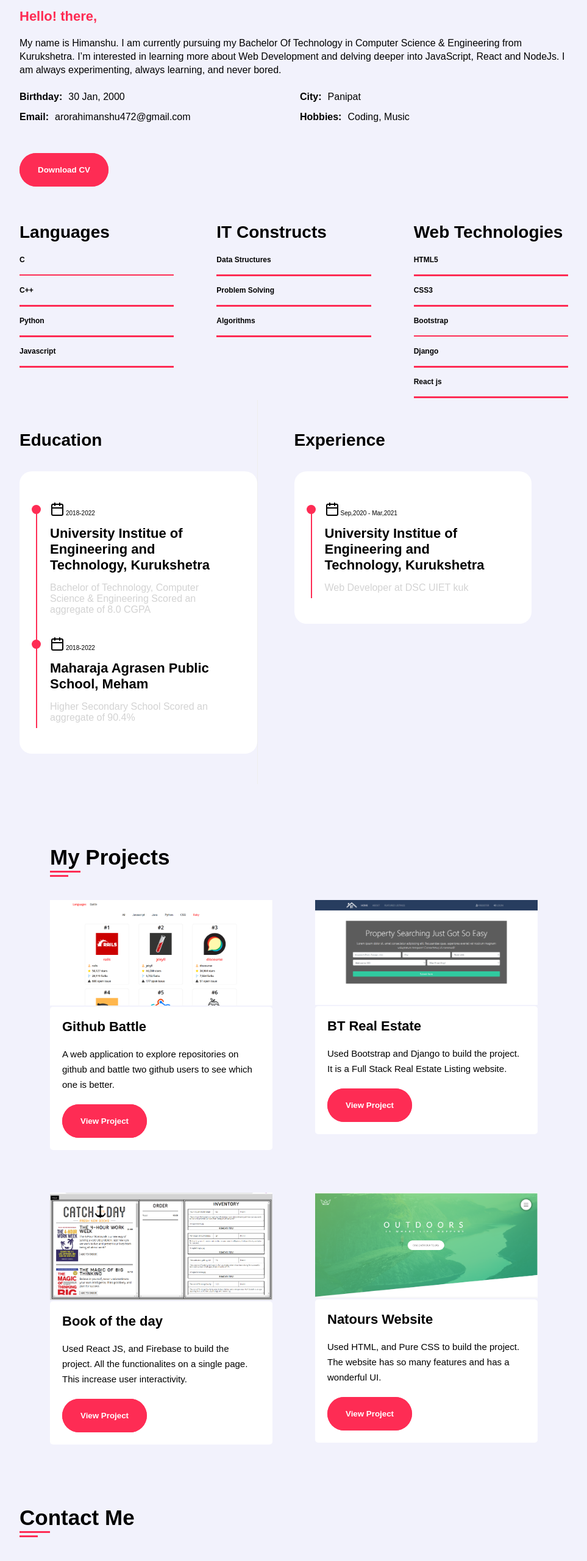
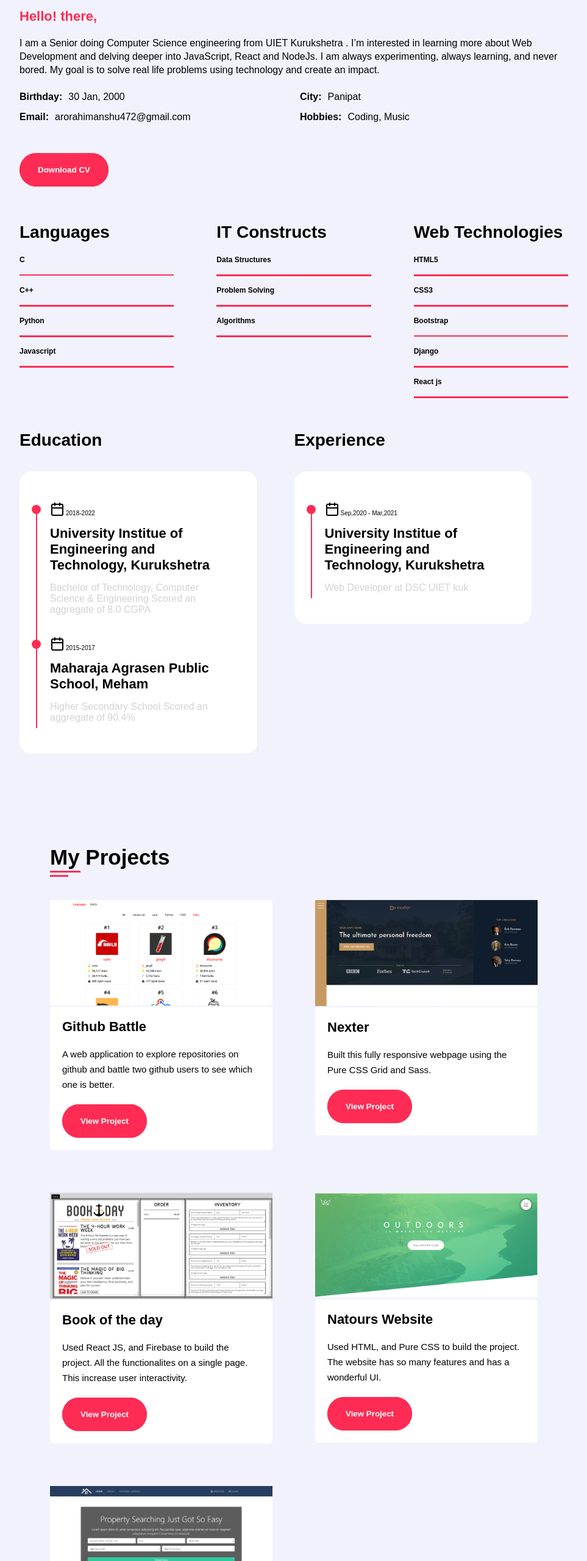
Before and after one commit to HimanshuDotcom/portfolio, a website: page index.html in a window 1280 px wide. Shown: the part 926-3486 px from the top of the page at 61% size, without its empty margins (288-1251 px from the left). Drawn offline with Linux system fonts and the light colour scheme.

Commit message:
Projects section modified

```diff
--- a/index.html
+++ b/index.html
@@ -57,7 +57,7 @@
         <section class="about" id ="about-section">
             <h1 class="heading-primary--design mb-lg">About me</h1>
             <h3 class="heading-tertiary about__greeting mb-sm">Hello! there,</h3>
-            <p class="about__info mb-sm">My name is Himanshu. I am currently pursuing my Bachelor Of Technology in Computer Science & Engineering from Kurukshetra. I’m interested in learning more about Web Development and delving deeper into JavaScript, React and NodeJs. I am always experimenting, always learning, and never bored.</p>
+            <p class="about__info mb-sm">I am a Senior doing Computer Science engineering from UIET Kurukshetra . I’m interested in learning more about Web Development and delving deeper into JavaScript, React and NodeJs. I am always experimenting, always learning, and never bored. My goal is to solve real life problems using technology and create an impact.</p>
             <div class="personal-info mb-lg">
                 <div class="personal-info__item">
                     <p class="personal-info__label">Birthday:</p>
@@ -76,7 +76,7 @@
                     <p class="personal-info__text">Coding, Music</p>
                 </div>
             </div>
-            <button class="btn"><a href="https://drive.google.com/file/d/17cPREBKRW06Cw1vRtU2qRKRzNHsfy-f-/view?usp=sharing" target="_blank">Download CV</a></button>
+            <button class="btn"><a href="https://drive.google.com/file/d/143SDliWZMsT0uvFrl7WdAbBZVKQ1LwuO/view?usp=sharing" target="_blank">Download CV</a></button>
         </section>
 
         <section class="skills">
@@ -135,7 +135,7 @@
                     <div class="circle-dot"></div>
                     <div class="timeline__date">
                         <img src="img/calendar.svg" alt="calender">
-                        <span>2018-2022</span>
+                        <span>2015-2017</span>
                     </div>
                     <h2 class="timeline__location heading-tertiary">Maharaja Agrasen Public School, Meham</h2>
                     <p class="timeline__info">Higher Secondary School Scored an aggregate  of 90.4%
@@ -172,16 +172,15 @@
                     </div>
                 </div>
                 <div class="project-card">
-                    <img src="img/dj1.png" class="project-card__img">
+                    <img src="img/nex.png" class="project-card__img">
                     <div class="project-card__content">
-                        <h3 class="heading-tertiary">BT Real Estate</h3>
-                        <p class="project-card__text">Used Bootstrap and Django to build the project. It is a Full Stack Real Estate Listing website.
-                        </p>
-                        <button class="btn"><a href="https://github.com/HimanshuDotcom/BT-Real-Estate"  target = "_blank">View Project</a></button>
+                        <h3 class="heading-tertiary">Nexter</h3>
+                        <p class="project-card__text">Built this fully responsive webpage using the Pure CSS Grid and Sass.</p>
+                        <button class="btn"><a href="https://himanshudotcom.github.io/nexter/"  target = "_blank">View Project</a></button>
                     </div>
                 </div>
                 <div class="project-card">
-                    <img src="img/catch-of-dayy.png" class="project-card__img">
+                    <img src="img/book-of-the-day.png" class="project-card__img">
                     <div class="project-card__content">
                         <h3 class="heading-tertiary">Book of the day</h3>
                         <p class="project-card__text">Used React JS, and Firebase to build the project. All the functionalites on a single page. This increase user interactivity.
@@ -196,6 +195,15 @@
                         <p class="project-card__text">Used HTML, and Pure CSS to build the project.  The website has so many features and has a wonderful UI.
                         </p>
                         <button class="btn"><a href="https://himanshudotcom.github.io/Natours/" target = "_blank">View Project</a></button>
+                    </div>
+                </div>
+                <div class="project-card">
+                    <img src="img/dj1.png" class="project-card__img">
+                    <div class="project-card__content">
+                        <h3 class="heading-tertiary">BT Real Estate</h3>
+                        <p class="project-card__text">Used Bootstrap and Django to build the project. It is a Full Stack Real Estate Listing website.
+                        </p>
+                        <button class="btn"><a href="https://github.com/HimanshuDotcom/BT-Real-Estate"  target = "_blank">View Project</a></button>
                     </div>
                 </div>
 
```
Also changed, not shown: img/book-of-the-day.png (added).
